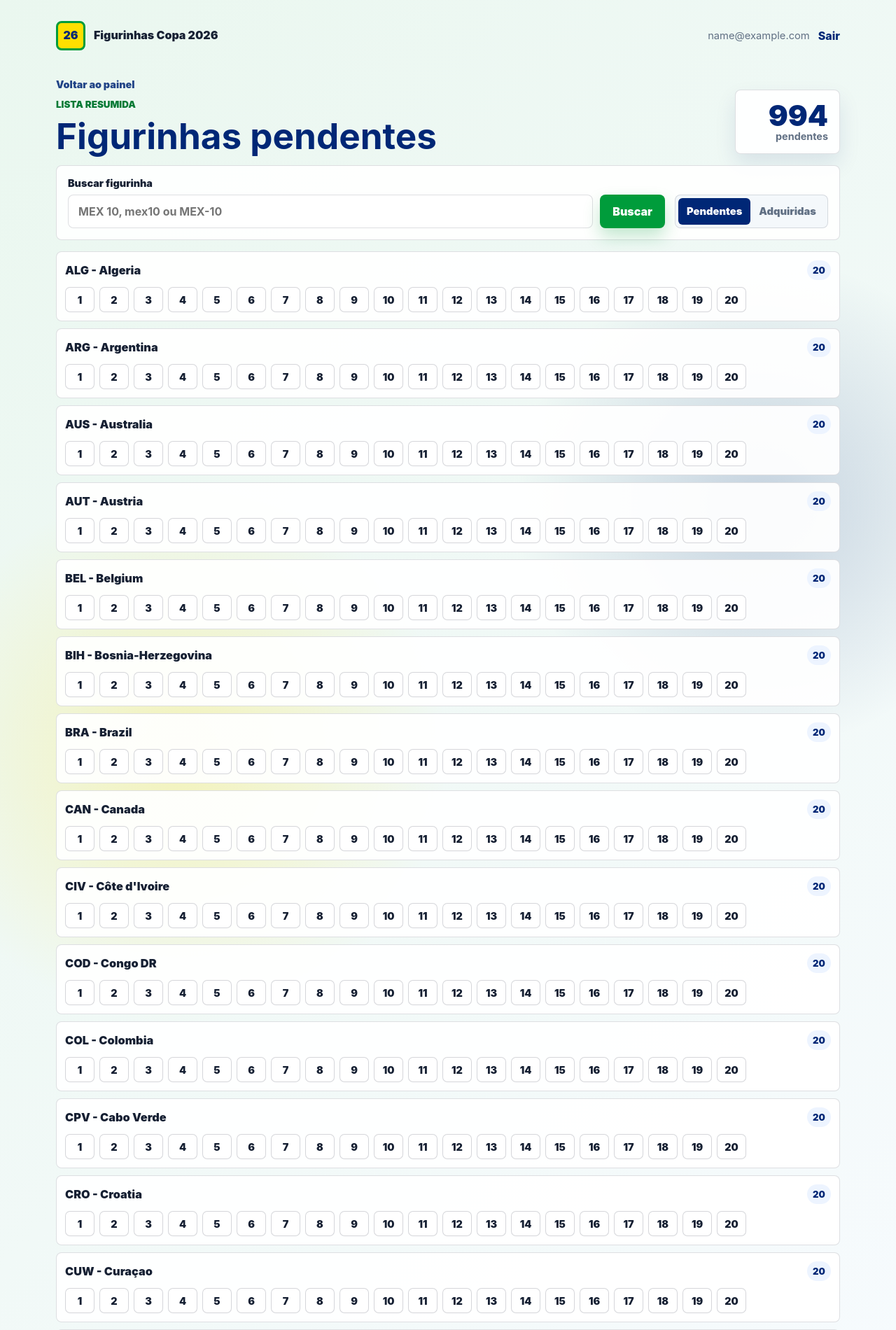
After one commit to diogoloff/figurinhas-copa-2026, a Flask app: page /figurinhas/resumo in a window 1280 px wide. The commit adds this page. Shown: the top 1900 px of the page at 70% size. Run offline with Flask 3, Linux system fonts and the light colour scheme; the visitor is signed in with stand-in values (Sample User, id 1).

Commit message:
Lista resumida de figurinhas

```diff
--- a/app/auth/routes.py
+++ b/app/auth/routes.py
@@ -4,7 +4,7 @@ from urllib.parse import urlsplit
 from flask import Blueprint, abort, flash, redirect, render_template, request, session, url_for
 from flask_login import current_user, login_required, login_user, logout_user
 
-from app.album_data import build_dashboard_data, build_selection_data
+from app.album_data import build_compact_list_data, build_dashboard_data, build_selection_data, find_selection_by_code
 from app.extensions import db, limiter
 from app.models import PasswordResetToken, User, UserSticker, as_utc, utcnow
 
@@ -147,6 +147,41 @@ def dashboard():
     return render_template("dashboard.html", album=album)
 
 
+@auth_bp.get("/figurinhas/resumo")
+@login_required
+def compact_sticker_list():
+    collected_codes = {
+        sticker.code
+        for sticker in UserSticker.query.filter_by(user_id=current_user.id, is_collected=True).all()
+    }
+    mode = "collected" if request.args.get("modo") == "adquiridas" else "pending"
+    compact_list = build_compact_list_data(collected_codes, mode=mode, query=request.args.get("q", "").strip())
+    return render_template("compact_sticker_list.html", compact_list=compact_list)
+
+
+@auth_bp.post("/figurinhas/resumo/<sticker_code>/alternar")
+@login_required
+def toggle_sticker_from_list(sticker_code):
+    group, selection = find_selection_by_code(sticker_code)
+    if not selection:
+        abort(404)
+
+    sticker = UserSticker.query.filter_by(user_id=current_user.id, code=sticker_code).first()
+    if sticker:
+        sticker.is_collected = not sticker.is_collected
+    else:
+        sticker = UserSticker(user_id=current_user.id, code=sticker_code, is_collected=True)
+        db.session.add(sticker)
+    db.session.commit()
+
+    redirect_args = {}
+    if request.form.get("modo") == "adquiridas":
+        redirect_args["modo"] = "adquiridas"
+    if request.form.get("q"):
+        redirect_args["q"] = request.form["q"]
+    return redirect(url_for("auth.compact_sticker_list", **redirect_args))
+
+
 @auth_bp.get("/figurinhas/<selection_sigla>")
 @login_required
 def sticker_selection(selection_sigla):
--- a/app/static/css/styles.css
+++ b/app/static/css/styles.css
@@ -237,6 +237,13 @@ a:hover {
   color: var(--blue);
   font-size: clamp(2rem, 4vw, 3.6rem);
   line-height: 1;
+}
+
+.dashboard-actions {
+  display: flex;
+  flex-wrap: wrap;
+  gap: 10px;
+  margin-top: 18px;
 }
 
 .album-total {
@@ -647,6 +654,219 @@ a:hover {
   font-weight: 750;
 }
 
+.compact-page {
+  display: grid;
+  gap: 16px;
+}
+
+.compact-hero {
+  display: grid;
+  grid-template-columns: minmax(0, 1fr) auto;
+  gap: 18px;
+  align-items: end;
+}
+
+.compact-hero h1 {
+  max-width: 820px;
+  margin: 0;
+  color: var(--blue);
+  font-size: clamp(2rem, 4vw, 3.6rem);
+  line-height: 1;
+}
+
+.compact-back {
+  margin-bottom: 12px;
+  color: var(--blue);
+}
+
+.compact-count {
+  display: grid;
+  min-width: 150px;
+  justify-items: end;
+  border: 1px solid var(--border);
+  border-radius: 8px;
+  padding: 16px;
+  background: rgba(255, 255, 255, 0.92);
+  box-shadow: 0 14px 30px rgba(0, 39, 118, 0.1);
+}
+
+.compact-count span {
+  color: var(--blue);
+  font-size: 2.6rem;
+  font-weight: 950;
+  line-height: 1;
+}
+
+.compact-count strong {
+  color: var(--muted);
+  font-size: 0.9rem;
+}
+
+.compact-controls {
+  display: grid;
+  grid-template-columns: minmax(0, 1fr) auto;
+  gap: 14px;
+  align-items: end;
+  border: 1px solid var(--border);
+  border-radius: 8px;
+  padding: 16px;
+  background: rgba(255, 255, 255, 0.9);
+}
+
+.compact-search {
+  display: grid;
+  gap: 8px;
+}
+
+.compact-search label {
+  color: var(--ink);
+  font-size: 0.9rem;
+  font-weight: 900;
+}
+
+.compact-search div {
+  display: grid;
+  grid-template-columns: minmax(0, 1fr) auto;
+  gap: 10px;
+}
+
+.compact-search input {
+  width: 100%;
+  min-height: 48px;
+  border: 1px solid var(--border);
+  border-radius: 8px;
+  padding: 0 14px;
+  color: var(--ink);
+  background: var(--surface);
+  font: inherit;
+  font-weight: 750;
+}
+
+.compact-search input:focus {
+  border-color: var(--green);
+  outline: 3px solid rgba(0, 156, 59, 0.18);
+}
+
+.compact-mode {
+  display: inline-flex;
+  min-height: 48px;
+  align-items: center;
+  border: 1px solid var(--border);
+  border-radius: 8px;
+  padding: 4px;
+  background: var(--surface-soft);
+}
+
+.compact-mode a {
+  display: inline-flex;
+  min-height: 38px;
+  align-items: center;
+  border-radius: 6px;
+  padding: 0 12px;
+  color: var(--muted);
+  font-size: 0.92rem;
+  font-weight: 900;
+  text-decoration: none;
+  white-space: nowrap;
+}
+
+.compact-mode a.is-active {
+  color: #ffffff;
+  background: var(--blue);
+}
+
+.compact-query {
+  display: flex;
+  align-items: center;
+  justify-content: space-between;
+  gap: 12px;
+  border-radius: 8px;
+  padding: 10px 12px;
+  color: var(--muted);
+  background: rgba(255, 255, 255, 0.78);
+  font-weight: 800;
+}
+
+.compact-query a {
+  flex: 0 0 auto;
+}
+
+.compact-list {
+  display: grid;
+  gap: 10px;
+}
+
+.compact-section {
+  display: grid;
+  gap: 10px;
+  border: 1px solid var(--border);
+  border-radius: 8px;
+  padding: 12px;
+  background: rgba(255, 255, 255, 0.92);
+}
+
+.compact-section header {
+  display: flex;
+  align-items: center;
+  justify-content: space-between;
+  gap: 12px;
+}
+
+.compact-section header a {
+  color: var(--ink);
+  font-size: 1.02rem;
+  font-weight: 950;
+}
+
+.compact-section header span {
+  display: inline-grid;
+  min-width: 34px;
+  min-height: 28px;
+  place-items: center;
+  border-radius: 999px;
+  color: var(--blue);
+  background: #edf4ff;
+  font-size: 0.82rem;
+  font-weight: 950;
+}
+
+.compact-stickers {
+  display: flex;
+  flex-wrap: wrap;
+  gap: 7px;
+}
+
+.compact-stickers form {
+  margin: 0;
+}
+
+.compact-sticker {
+  display: grid;
+  width: 42px;
+  height: 36px;
+  place-items: center;
+  border: 1px solid rgba(22, 32, 51, 0.18);
+  border-radius: 7px;
+  color: var(--ink);
+  background: #ffffff;
+  cursor: pointer;
+  font: inherit;
+  font-size: 0.9rem;
+  font-weight: 950;
+}
+
+.compact-sticker:hover,
+.compact-sticker:focus-visible {
+  border-color: var(--green);
+  outline: 3px solid rgba(0, 156, 59, 0.16);
+}
+
+.compact-sticker.is-collected {
+  color: #ffffff;
+  border-color: var(--green);
+  background: var(--green);
+}
+
 .auth-card {
   display: grid;
   gap: 16px;
@@ -766,8 +986,14 @@ a:hover {
 
   .dashboard-hero,
   .group-grid,
-  .sticker-hero {
+  .sticker-hero,
+  .compact-hero,
+  .compact-controls {
     grid-template-columns: 1fr;
+  }
+
+  .compact-count {
+    justify-items: start;
   }
 
   .sticker-mark-grid {
@@ -829,6 +1055,20 @@ a:hover {
     justify-content: space-between;
   }
 
+  .compact-search div {
+    grid-template-columns: 1fr;
+  }
+
+  .compact-search .button,
+  .compact-mode {
+    width: 100%;
+  }
+
+  .compact-mode a {
+    flex: 1 1 0;
+    justify-content: center;
+  }
+
   .sticker-mark-grid {
     grid-template-columns: repeat(3, minmax(0, 1fr));
     gap: 10px;
--- /dev/null
+++ b/app/templates/compact_sticker_list.html
@@ -0,0 +1,77 @@
+{% extends "base.html" %}
+
+{% block title %}Lista Resumida - Controle de Figurinhas{% endblock %}
+
+{% block content %}
+<section class="compact-page">
+  <header class="compact-hero">
+    <div>
+      <a class="back-link compact-back" href="{{ url_for('auth.dashboard') }}">Voltar ao painel</a>
+      <p class="eyebrow">Lista resumida</p>
+      <h1>{{ "Figurinhas adquiridas" if compact_list.showing_collected else "Figurinhas pendentes" }}</h1>
+    </div>
+    <div class="compact-count">
+      <span>{{ compact_list.total_visible }}</span>
+      <strong>{{ "adquiridas" if compact_list.showing_collected else "pendentes" }}</strong>
+    </div>
+  </header>
+
+  <section class="compact-controls" aria-label="Filtros da lista resumida">
+    <form class="compact-search" method="get" action="{{ url_for('auth.compact_sticker_list') }}">
+      {% if compact_list.showing_collected %}
+        <input type="hidden" name="modo" value="adquiridas">
+      {% endif %}
+      <label for="sticker-search">Buscar figurinha</label>
+      <div>
+        <input id="sticker-search" name="q" value="{{ compact_list.query }}" placeholder="MEX 10, mex10 ou MEX-10">
+        <button class="button button-primary" type="submit">Buscar</button>
+      </div>
+    </form>
+    <div class="compact-mode" aria-label="Modo da lista">
+      <a class="{% if not compact_list.showing_collected %}is-active{% endif %}" href="{{ url_for('auth.compact_sticker_list', q=compact_list.query or None) }}">Pendentes</a>
+      <a class="{% if compact_list.showing_collected %}is-active{% endif %}" href="{{ url_for('auth.compact_sticker_list', modo='adquiridas', q=compact_list.query or None) }}">Adquiridas</a>
+    </div>
+  </section>
+
+  {% if compact_list.query %}
+    <div class="compact-query">
+      <span>Busca por <strong>{{ compact_list.query }}</strong></span>
+      <a href="{{ url_for('auth.compact_sticker_list', modo='adquiridas' if compact_list.showing_collected else None) }}">Limpar</a>
+    </div>
+  {% endif %}
+
+  {% if compact_list.sections %}
+    <section class="compact-list" aria-label="Lista compacta de figurinhas">
+      {% for section in compact_list.sections %}
+        <article class="compact-section">
+          <header>
+            <a href="{{ url_for('auth.sticker_selection', selection_sigla=section.href) }}">{{ section.sigla }} - {{ section.nome }}</a>
+            <span>{{ section.stickers|length }}</span>
+          </header>
+          <div class="compact-stickers">
+            {% for sticker in section.stickers %}
+              <form method="post" action="{{ url_for('auth.toggle_sticker_from_list', sticker_code=sticker.code) }}">
+                <input type="hidden" name="csrf_token" value="{{ csrf_token() }}">
+                {% if compact_list.showing_collected %}
+                  <input type="hidden" name="modo" value="adquiridas">
+                {% endif %}
+                {% if compact_list.query %}
+                  <input type="hidden" name="q" value="{{ compact_list.query }}">
+                {% endif %}
+                <button class="compact-sticker{% if sticker.collected %} is-collected{% endif %}" type="submit" aria-label="{{ 'Desmarcar' if sticker.collected else 'Marcar' }} {{ sticker.code }}">
+                  {{ sticker.number }}
+                </button>
+              </form>
+            {% endfor %}
+          </div>
+        </article>
+      {% endfor %}
+    </section>
+  {% else %}
+    <section class="empty-state">
+      <h2>{{ compact_list.empty_title }}</h2>
+      <p>Revise a busca ou alterne entre pendentes e adquiridas.</p>
+    </section>
+  {% endif %}
+</section>
+{% endblock %}
--- a/app/templates/dashboard.html
+++ b/app/templates/dashboard.html
@@ -7,6 +7,9 @@
   <div>
     <p class="eyebrow">Painel do álbum</p>
     <h1>Controle de Figurinhas Copa do Mundo 2026</h1>
+    <div class="dashboard-actions">
+      <a class="button button-primary" href="{{ url_for('auth.compact_sticker_list') }}">Ver lista resumida</a>
+    </div>
   </div>
   <div class="album-total" aria-label="Progresso total do álbum">
     <span class="total-number">{{ album.completed }}/{{ album.total }}</span>
```
Also changed, not shown: app/album_data.py (+82 -0 lines).
